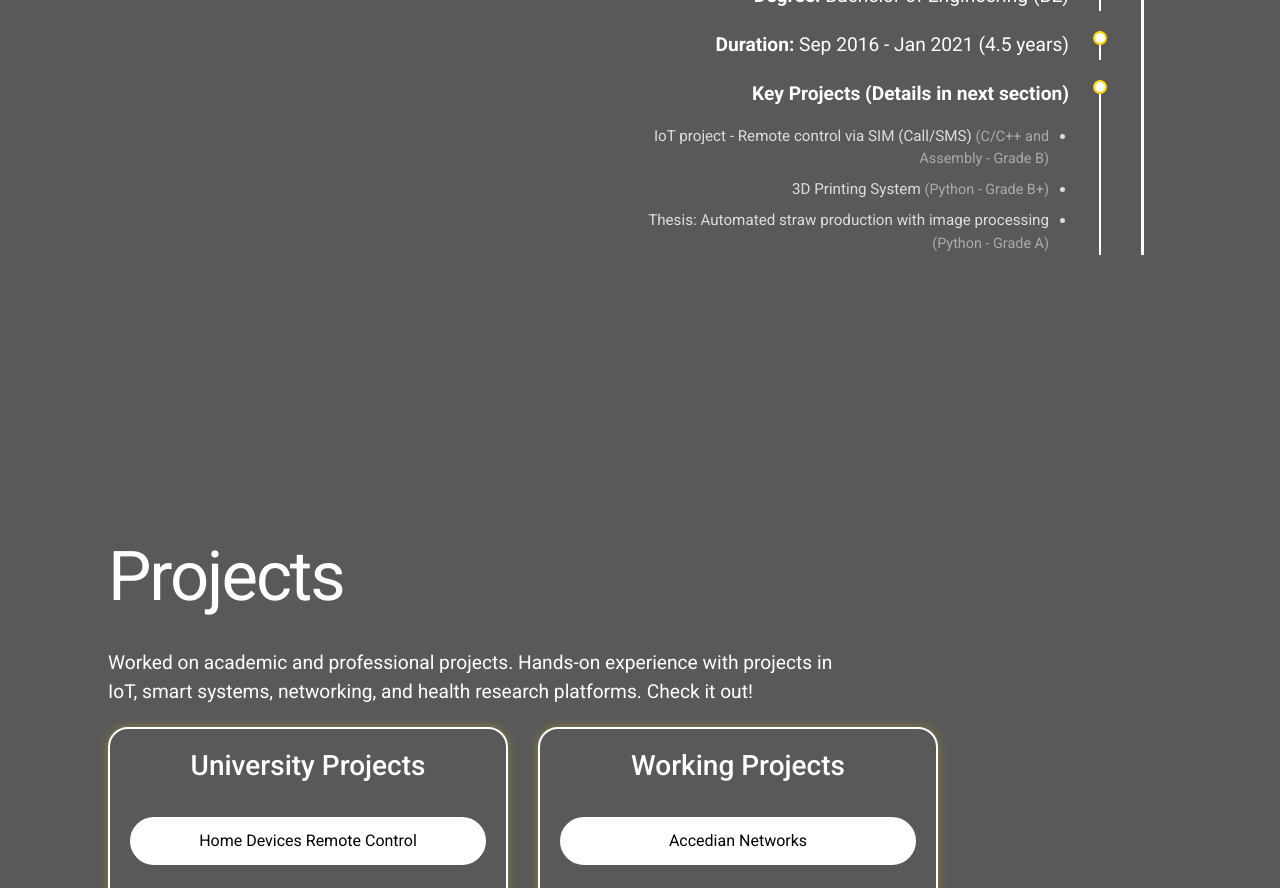
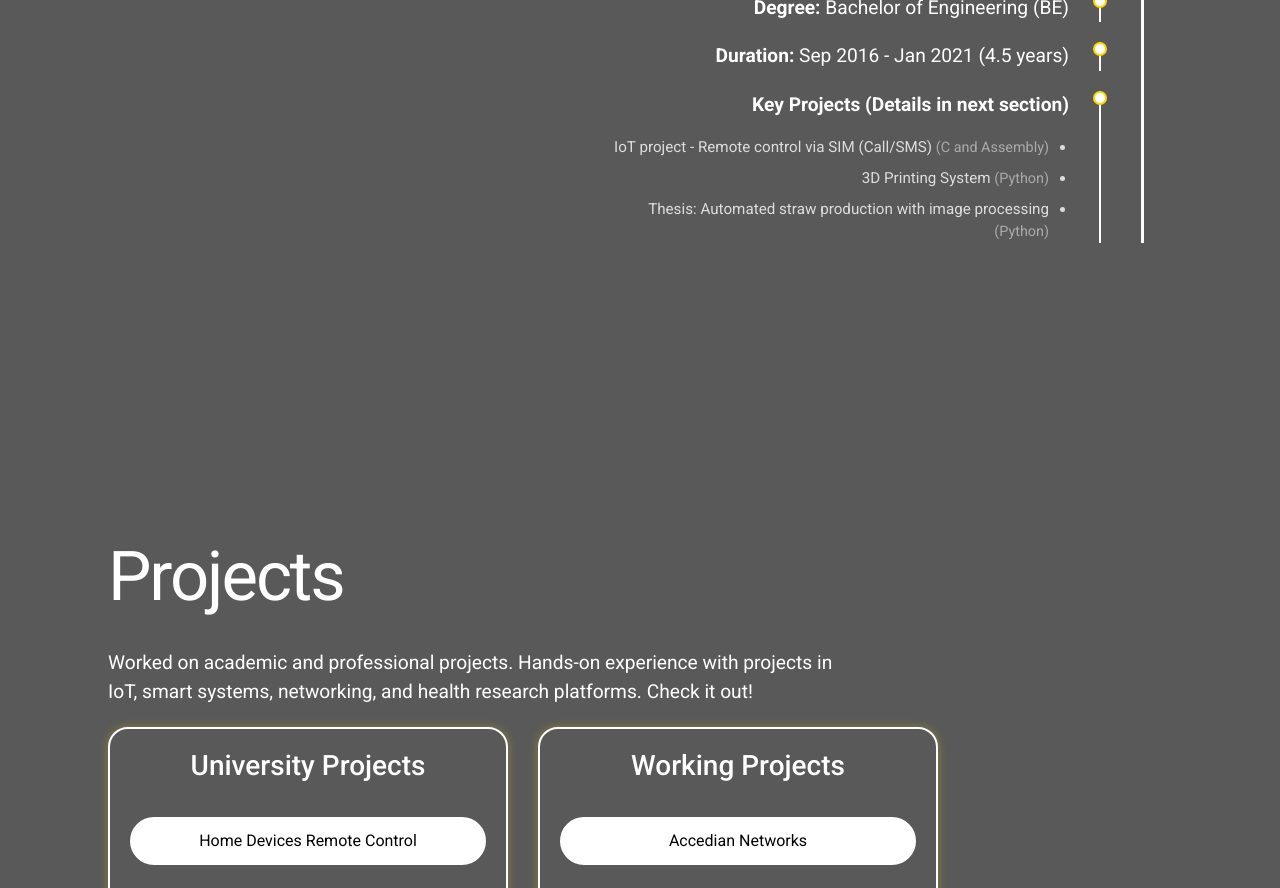
Before and after one commit to pers-ltcuong/employment-history, a React (Create React App) app: page / in a window 1280 px wide. Shown: the part 2000-2888 px from the top of the page. Built offline with nearby package versions, Linux system fonts and the light colour scheme.

Commit message:
Remove grade in project name

```diff
--- a/src/sections/Education.jsx
+++ b/src/sections/Education.jsx
@@ -36,13 +36,13 @@ function Education() {
             <p><strong>Key Projects (Details in next section)</strong></p>
             <ul className="tree-branch-subbranch">
               <li data-aos="fade-up" data-aos-delay="600">
-                IoT project - Remote control via SIM (Call/SMS) <em>(C/C++ and Assembly - Grade B)</em>
+                IoT project - Remote control via SIM (Call/SMS) <em>(C and Assembly)</em>
               </li>
               <li data-aos="fade-up" data-aos-delay="700">
-                3D Printing System <em>(Python - Grade B+)</em>
+                3D Printing System <em>(Python)</em>
               </li>
               <li data-aos="fade-up" data-aos-delay="800">
-                Thesis: Automated straw production with image processing <em>(Python - Grade A)</em>
+                Thesis: Automated straw production with image processing <em>(Python)</em>
               </li>
             </ul>
           </div>
```
